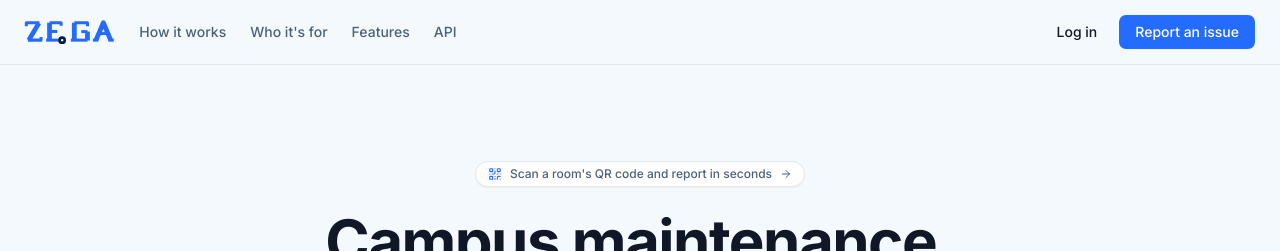
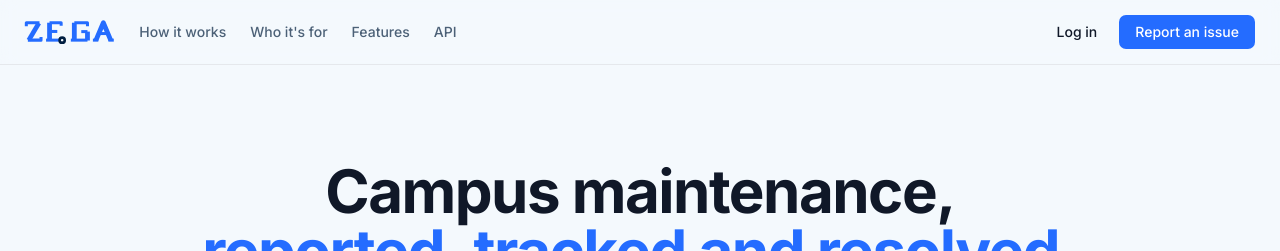
Before and after one commit to prosper20/zega, a Next.js app: page / in a window 1280 px wide. Shown: the top 251 px of the page. Built offline with nearby package versions, Linux system fonts and the light colour scheme; no server answers; a web font is replaced by a local one; what next would draw is missing.

Commit message:
remove hero pill

```diff
--- a/src/app/(marketing)/_components/hero.tsx
+++ b/src/app/(marketing)/_components/hero.tsx
@@ -1,6 +1,6 @@
 import Link from "next/link";
 
-import { ArrowRight, QrCode } from "lucide-react";
+import { ArrowRight } from "lucide-react";
 
 import { Button } from "@/components/ui/button";
 
@@ -16,13 +16,6 @@ export function Hero() {
         className="from-accent/80 via-background to-background absolute inset-0 -z-10 bg-gradient-to-b"
       />
       <div className="mx-auto max-w-7xl px-4 pt-16 pb-12 text-center sm:px-6 sm:pt-24">
-        <a
-          href="#how-it-works"
-          className="bg-card text-muted-foreground hover:text-foreground mx-auto mb-6 inline-flex items-center gap-2 rounded-full border px-3 py-1 text-xs font-medium shadow-xs"
-        >
-          <QrCode className="text-primary size-3.5" /> Scan a room's QR code and report in seconds
-          <ArrowRight className="size-3" />
-        </a>
         <h1 className="mx-auto max-w-4xl text-4xl font-bold tracking-tight text-balance sm:text-6xl">
           Campus maintenance, <span className="text-primary">reported, tracked and resolved.</span>
         </h1>
```
